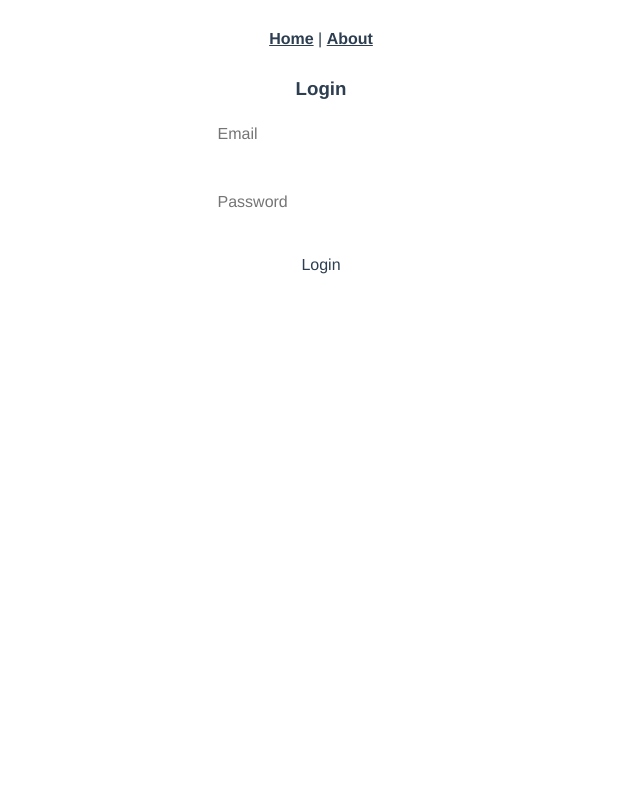
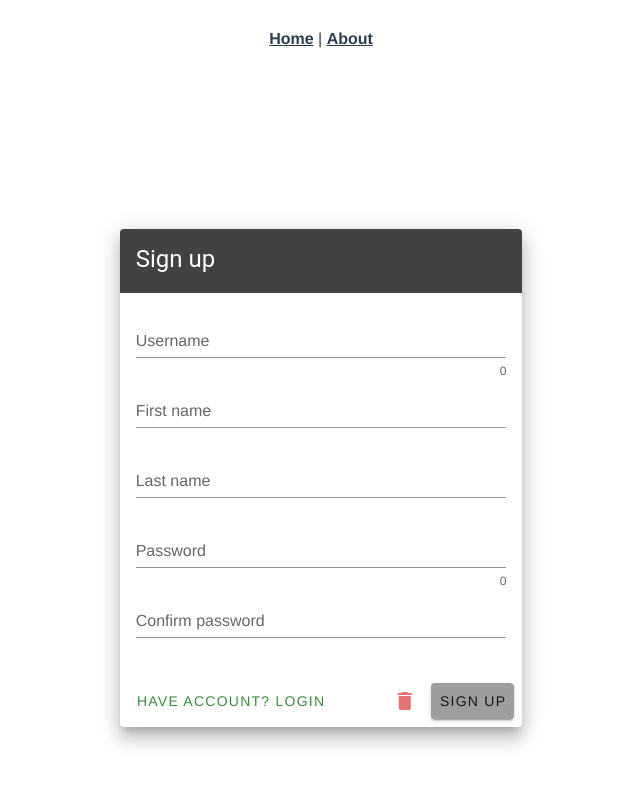
Before and after one commit to baku993/pubslist, a Vue app: page /signup in a window 1280 px wide. Before the commit this address led to /login. Shown: the top 786 px of the page, without its empty margins (319-959 px from the left). Built offline with nearby package versions, Linux system fonts and the light colour scheme; the HTML template or start-up script is replaced by a standard one.

Commit message:
Login adn Sign up completed, with Validation

```diff
--- a/src/main/webapp/router/index.js
+++ b/src/main/webapp/router/index.js
@@ -2,11 +2,17 @@ import Vue from "vue";
 import VueRouter from "vue-router";
 import Home from "../views/Home.vue";
 import Login from "../views/Login.vue";
+import SignUp from "../views/SignUp.vue";
 
 Vue.use(VueRouter);
 
 const routes = [
   // Login
+  {
+    path: "/signup",
+    name: "signup",
+    component: SignUp
+  },
   {
     path: "*",
     redirect: "/login"
--- a/src/main/webapp/views/Login.vue
+++ b/src/main/webapp/views/Login.vue
@@ -1,9 +1,51 @@
 <template>
   <div class="login">
-    <h3>Login</h3>
-    <input type="text" v-model="email" placeholder="Email" /><br />
-    <input type="password" v-model="password" placeholder="Password" /><br />
-    <button class="btn" :click="login"><span>Login</span></button>
+    <v-app>
+      <v-content>
+        <v-container class="fill-height" fluid>
+          <v-row align="center" justify="center">
+            <v-col cols="12" sm="8" md="4">
+              <v-card class="elevation-12">
+                <v-toolbar color="primary" dark flat>
+                  <v-toolbar-title class="headline mb-1">Login</v-toolbar-title>
+                  <v-spacer />
+                </v-toolbar>
+                <v-card-text>
+                  <v-form v-model="valid" ref="form">
+                    <v-text-field
+                      label="Login"
+                      name="login"
+                      prepend-icon="person"
+                      type="text"
+                      :rules="[v => !!v || 'Password is required']"
+                      v-model="username"
+                    />
+
+                    <v-text-field
+                      label="Password"
+                      name="password"
+                      prepend-icon="lock"
+                      type="password"
+                      :rules="[v => !!v || 'Password is required']"
+                      v-model="password"
+                    />
+                  </v-form>
+                </v-card-text>
+                <v-card-actions>
+                  <v-btn text color="green darken-2" @click="goToSignUp"
+                    >New? Sign up</v-btn
+                  >
+                  <v-spacer />
+                  <v-btn :class="{ grey: !valid, blue: valid }" @click="login"
+                    >Login</v-btn
+                  >
+                </v-card-actions>
+              </v-card>
+            </v-col>
+          </v-row>
+        </v-container>
+      </v-content>
+    </v-app>
   </div>
 </template>
 
@@ -14,22 +56,33 @@ export default {
   name: "login",
   data: function() {
     return {
-      email: "",
-      password: ""
+      username: "",
+      password: "",
+      valid: false
     };
   },
   methods: {
     login: function() {
+      this.$refs.form.validate();
+
+      if (this.valid) {
         axios
-        .post("/login", { username: this.email, password: this.password })
+          .post("api/login", {
+            username: this.username,
+            password: this.password
+          })
           .then(
             () => {
               this.$router.replace("home");
             },
             err => {
-            alert("Oops. " + err.message);
+              console.error("Oops. " + err.message);
             }
           );
+      }
+    },
+    goToSignUp() {
+      this.$router.replace("signup");
     }
   }
 };
@@ -39,19 +92,18 @@ export default {
 .login {
   display: block;
 }
+
 input {
   margin: 10px 0;
   padding: 15px;
   border-radius: 4px;
 }
-.btn {
-  margin-top: 20px;
-  cursor: pointer;
-}
+
 p {
   margin-top: 40px;
   font-size: 13px;
 }
+
 p a {
   text-decoration: underline;
   cursor: pointer;
--- /dev/null
+++ b/src/main/webapp/views/SignUp.vue
@@ -0,0 +1,188 @@
+<template>
+  <div class="login">
+    <v-app>
+      <v-content>
+        <v-container class="fill-height" fluid>
+          <v-row align="center" justify="center">
+            <v-col cols="12" sm="8" md="4">
+              <v-card class="elevation-12">
+                <v-toolbar color="secondary" dark flat>
+                  <v-toolbar-title class="headline mb-1"
+                    >Sign up</v-toolbar-title
+                  >
+                  <v-spacer />
+                </v-toolbar>
+                <v-card-text>
+                  <v-form v-model="valid" ref="form">
+                    <v-text-field
+                      label="Username"
+                      name="username"
+                      type="text"
+                      :rules="usernameRules"
+                      counter
+                      hint="More than 6 characters, letters and numbers"
+                      required
+                      v-model="username"
+                    />
+
+                    <v-text-field
+                      label="First name"
+                      name="firstname"
+                      type="text"
+                      required
+                      :rules="[v => !!v || 'First name is required']"
+                      v-model="firstName"
+                    />
+
+                    <v-text-field
+                      label="Last name"
+                      name="lastname"
+                      type="text"
+                      required
+                      :rules="[v => !!v || 'Last name is required']"
+                      v-model="lastName"
+                    />
+
+                    <v-text-field
+                      label="Password"
+                      name="password"
+                      type="password"
+                      :rules="passwordRules"
+                      counter
+                      hint="More than 6 characters, a-z, at least 1 uppercase and 1 special character"
+                      required
+                      v-model="password"
+                    />
+
+                    <v-text-field
+                      id="password"
+                      label="Confirm password"
+                      name="confirm_password"
+                      type="password"
+                      :rules="[
+                        v => v === this.password || 'Passwords are not equal'
+                      ]"
+                      hint="More than 6 characters, a-z, at least 1 uppercase and 1 special character"
+                      required
+                    />
+                  </v-form>
+                </v-card-text>
+                <v-card-actions>
+                  <v-btn text color="green darken-2" @click="goToLogin"
+                    >Have account? Login</v-btn
+                  >
+                  <v-spacer />
+                  <v-tooltip bottom>
+                    <template v-slot:activator="{ on }">
+                      <v-btn
+                        text
+                        icon
+                        color="red lighten-2"
+                        v-on="on"
+                        @click="clearForm"
+                      >
+                        <v-icon>mdi-delete</v-icon>
+                      </v-btn>
+                    </template>
+                    <span>Clear the form</span>
+                  </v-tooltip>
+                  <v-btn @click="signUp" :class="{ grey: !valid, green: valid }"
+                    >Sign Up</v-btn
+                  >
+                </v-card-actions>
+              </v-card>
+            </v-col>
+          </v-row>
+        </v-container>
+      </v-content>
+    </v-app>
+  </div>
+</template>
+
+<script>
+import axios from "axios";
+
+export default {
+  name: "signup",
+  data: function() {
+    return {
+      password: "",
+      username: "",
+      firstName: "",
+      lastName: "",
+      valid: false,
+      passwordRules: [
+        v => !!v || "Password is required",
+        v => (v && v.length >= 6) || "Name must be more than 6 characters",
+        v =>
+          /(?=.*\d)(?=.*[a-z])(?=.*[A-Z])(?=.*\W)/.test(v) ||
+          "At least one uppercase, one lowercase, one special character, one digit required",
+        v =>
+          (v && v.length < 14) || "Username should be less than 14 characters",
+        v => v === this.password || "Password are not equal"
+      ],
+      usernameRules: [
+        v => !!v || "Username is required",
+        v => (v && v.length >= 6) || "Username must be more than 6 characters",
+        v => /^[A-Za-z0-9]+$/.test(v) || "Only letters and numbers allowed",
+        v =>
+          (v && v.length < 14) || "Username should be less than 14 characters"
+      ]
+    };
+  },
+  methods: {
+    signUp: function() {
+      this.validateForm();
+
+      if (this.valid) {
+        axios
+          .post("api/signup", {
+            username: this.email,
+            password: this.password,
+            name: this.firstName,
+            surname: this.lastName
+          })
+          .then(
+            () => {
+              this.$router.replace("home");
+            },
+            err => {
+              console.error("Oops. " + err.message);
+            }
+          );
+      }
+    },
+    goToLogin() {
+      this.$router.replace("login");
+    },
+    validateForm() {
+      this.$refs.form.validate();
+    },
+    clearForm() {
+      this.$refs.form.reset();
+    }
+  }
+};
+</script>
+
+<style scoped>
+.login {
+  display: block;
+}
+
+input {
+  margin: 10px 0;
+  padding: 15px;
+  border-radius: 4px;
+}
+
+p {
+  margin-top: 40px;
+  font-size: 13px;
+}
+
+p a {
+  text-decoration: underline;
+  cursor: pointer;
+}
+</style>
```
Lines whose indentation alone changed are shown as unchanged.
